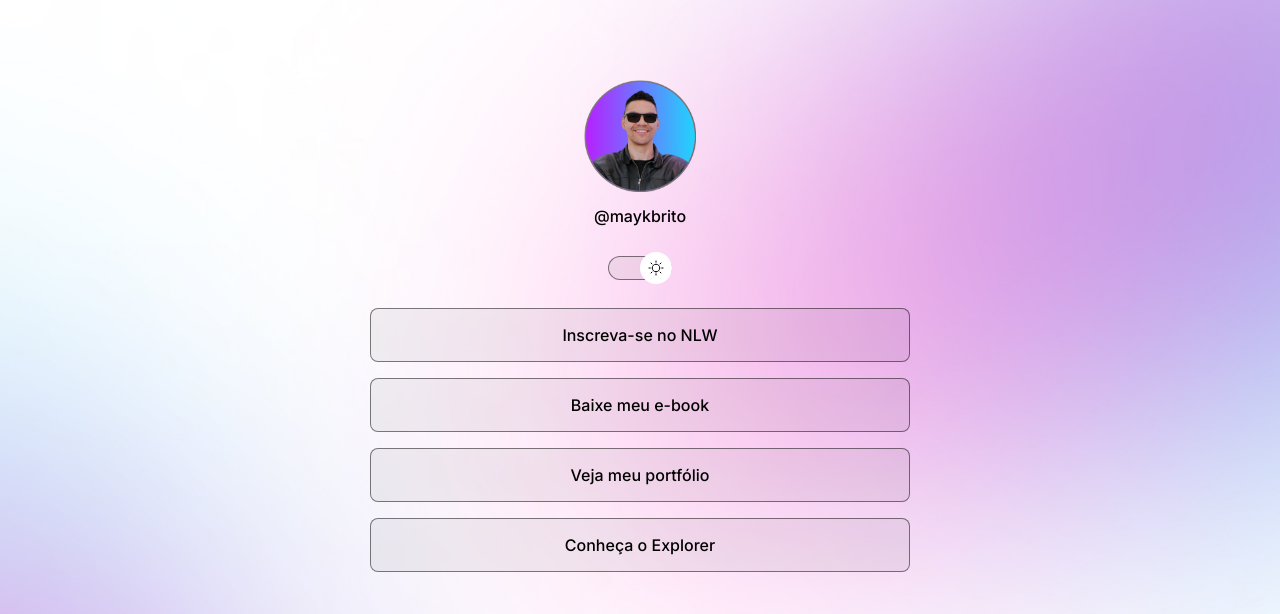
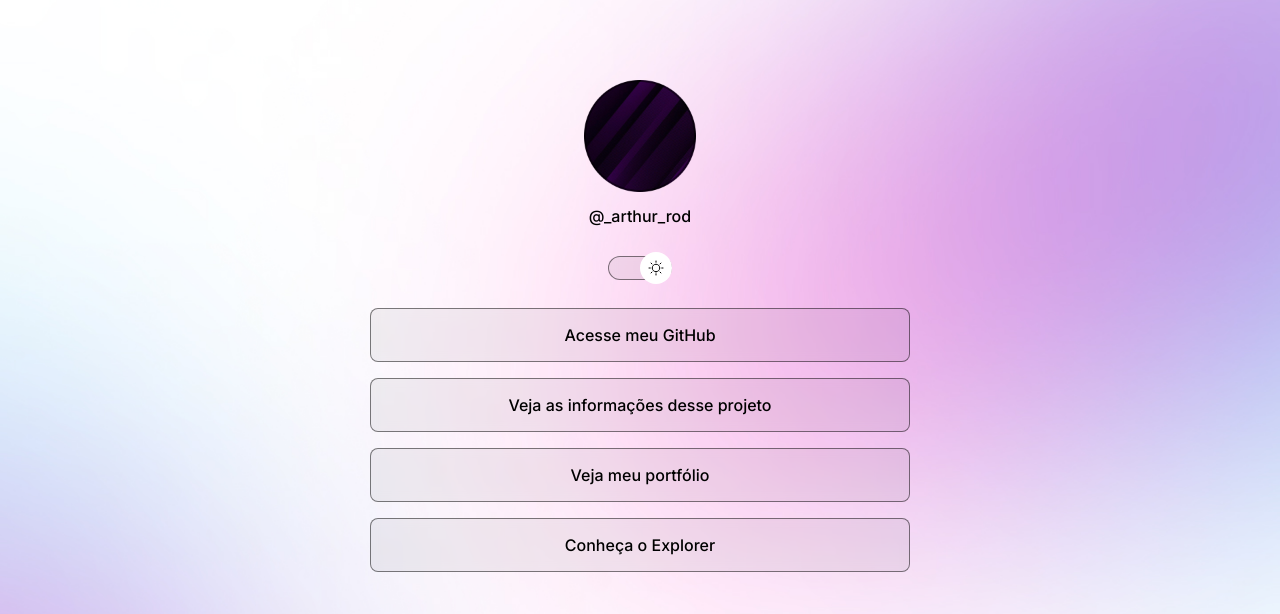
Before and after one commit to ArthurRodDev/Initial-Project, a plain HTML site: page index.html in a window 1280 px wide. Both pictures are taken after a click on the element 640 px from the left and 267 px from the top of the page. Shown: the top 614 px of the page. Drawn offline with nearby package versions, Linux system fonts and the light colour scheme.

Commit message:
changes for ArthurRoAr

```diff
--- a/index.html
+++ b/index.html
@@ -16,10 +16,10 @@
     <div id="container">
       <div id="profile">
         <img
-          src="./assets/avatar.png"
+          src="./assets/Avatar-perfil.png"
           alt="Foto de Mayk Brito sorrindo, usando óculos, camiseta preta, barba e fundo amarelo."
         />
-        <p>@maykbrito</p>
+        <p>@_arthur_rod</p>
       </div>
       <div id="switch" onclick="toggleMode()">
         <button></button>
@@ -28,12 +28,12 @@
       <ul>
         <li>
           <a href="https://github.com/ArthurRoAr" target="_blank"
-            >Inscreva-se no NLW</a
+            >Acesse meu GitHub</a
           >
         </li>
         <li>
-          <a href="https://github.com/ArthurRoAr" target="_blank"
-            >Baixe meu e-book</a
+          <a href="https://github.com/ArthurRoAr/Initial-Project" target="_blank"
+            >Veja as informações desse projeto</a
           >
         </li>
         <li>
@@ -54,7 +54,7 @@
         <a href="https://www.instagram.com/_arthur_rod/" target="_blank"
           ><ion-icon name="logo-instagram"></ion-icon
         ></a>
-        <a href="https://youtube.com/" target="_blank"
+        <a href="https://www.youtube.com/@Arthur-Dev" target="_blank"
           ><ion-icon name="logo-youtube"></ion-icon
         ></a>
         <a href="https://linkedin.com/in/" target="_blank"
--- a/script.js
+++ b/script.js
@@ -15,17 +15,17 @@ function toggleMode() {
 
   if (html.classList.contains("light")) {
     //se tiver em light mode, adicionar a imagem light
-    img.setAttribute("src", "./assets/avatar-light.png")
+    img.setAttribute("src", "./assets/perfil-light.png")
     img.setAttribute(
       "alt",
-      "Foto de Mayk Brito sorrindo, usando óculos escuros, jaqueta preta, sem barba e fundo azul na direita e roxo na esquerda."
+      "Linhas diagonais, ponta inferior esquerda até a ponta superior direita, cores roxas e azuis escuras."
     )
   } else {
     //se não tiver em light mode, manter a imagem normal
-    img.setAttribute("src", "./assets/avatar.png")
+    img.setAttribute("src", "./assets/Avatar-perfil.png")
     img.setAttribute(
       "alt",
-      "Foto de Mayk Brito sorrindo, usando óculos, camiseta preta, barba e fundo amarelo."
+      "Universo, tons roxos e muitos pontinhos claros (estrelas, planetas...). "
     )
   }
 }
```
Also changed, not shown: assets/Avatar-perfil.png (added), assets/perfil-light.png (added).
